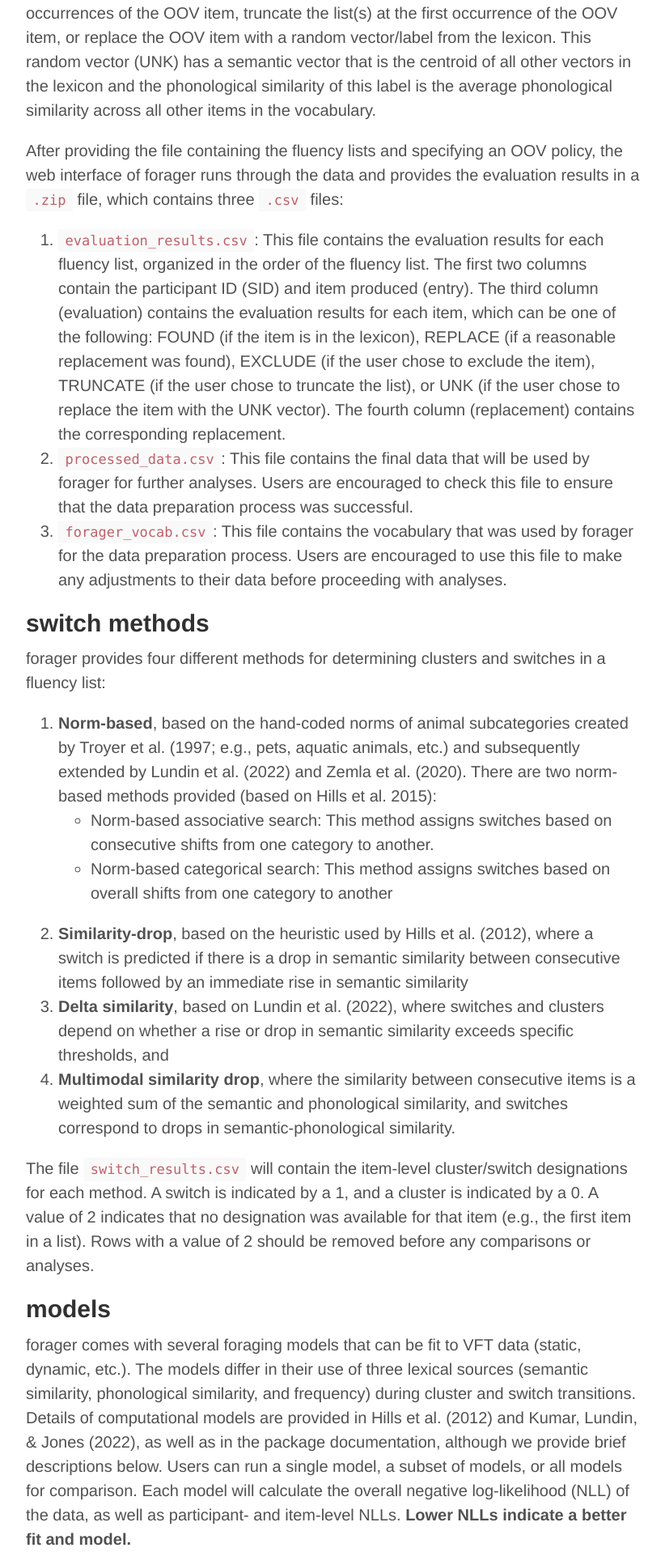
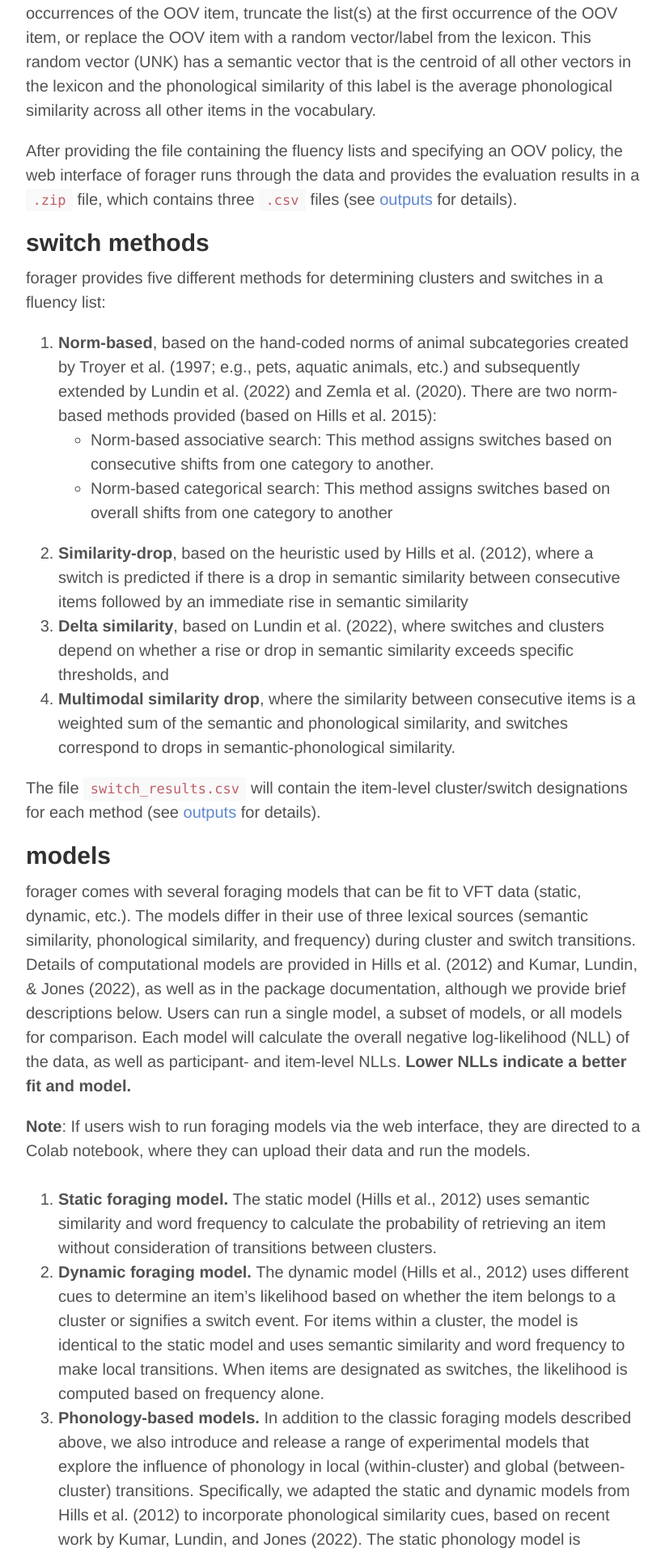
Before and after one commit to thelexiconlab/forager-web, a Flask app: page /docs in a window 1280 px wide. Shown: the part 1782-3699 px from the top of the page at 81% size, without its empty margins (388-1210 px from the left). Run offline with Flask 3, Linux system fonts and the light colour scheme.

Commit message:
update web

```diff
--- a/application.py
+++ b/application.py
@@ -140,8 +140,8 @@ def get_results(file, switch):
 
             results = {"switch_results" : switch_results,
                         "lexical_results" : lexical_results,
-                        "individual_descriptive_stats.csv" : ind_stats,
-                        "aggregate_descriptive_stats.csv" : agg_stats,
+                        "individual_descriptive_stats" : ind_stats,
+                        "aggregate_descriptive_stats" : agg_stats,
                        "evaluation_results": evaluation_compiled_data[0],
                        "processed_data": evaluation_compiled_data[1],
                        "forager_vocab": evaluation_compiled_data[2]}
@@ -149,7 +149,7 @@ def get_results(file, switch):
             sim_results = run_sims(data_lists_global)
             ind_stats = indiv_desc_stats(sim_results)
             results = {"lexical_results" : sim_results,
-                        "individual_descriptive_stats.csv" : ind_stats,
+                        "individual_descriptive_stats" : ind_stats,
                        "evaluation_results": evaluation_compiled_data[0],
                        "processed_data": evaluation_compiled_data[1],
                        "forager_vocab": evaluation_compiled_data[2]}
--- a/templates/docs.html
+++ b/templates/docs.html
@@ -63,28 +63,12 @@ This policy allows correcting for minor variants, plurals, and spelling errors w
   across all other items in the vocabulary. </p>
 
 <p>After providing the file containing the fluency lists and specifying an OOV policy, the web interface of forager runs through
-  the data and provides the evaluation results in a <code>.zip</code> file, which contains three <code>.csv</code> files:
-
-  <ol>
-    <li><code>evaluation_results.csv</code>: This file contains the evaluation results for each fluency list, organized in the order
-      of the fluency list. The first two columns contain the participant ID (SID) and item produced (entry). The third column (evaluation)
-      contains the evaluation results for each item, which can be one of the following: FOUND (if the item is in the lexicon),
-      REPLACE (if a reasonable replacement was found), EXCLUDE (if the user chose to exclude the item), TRUNCATE (if the user chose to
-      truncate the list), or UNK (if the user chose to replace the item with the UNK vector). The fourth column (replacement) contains
-      the corresponding replacement. </li>
-      <li><code>processed_data.csv</code>: This file contains the final data that will be used by forager for further analyses.
-        Users are encouraged to check this file to ensure that the data preparation process was successful.
-      </li>
-      <li>
-        <code>forager_vocab.csv</code>: This file contains the vocabulary that was used by forager for the data preparation process. Users
-        are encouraged to use this file to make any adjustments to their data before proceeding with analyses.
-      </li>
-  </ol>
+  the data and provides the evaluation results in a <code>.zip</code> file, which contains three <code>.csv</code> files (see <a href="#out">outputs</a> for details).
 </p>
 
 <h2 id="switch">switch methods</h2>
 
-<p>forager provides four different methods for determining clusters and switches in a fluency list:
+<p>forager provides five different methods for determining clusters and switches in a fluency list:
   <ol>
     <li><b>Norm-based</b>, based on the hand-coded norms of animal subcategories created by Troyer et al. (1997; e.g., pets, aquatic animals, etc.) and subsequently extended by Lundin et al. (2022) and Zemla et al. (2020). There are two norm-based methods provided (based on Hills et al. 2015): </li>
       <ul>
@@ -96,7 +80,7 @@ This policy allows correcting for minor variants, plurals, and spelling errors w
     <li><b>Multimodal similarity drop</b>, where the similarity between consecutive items is a weighted sum of the semantic and phonological similarity, and switches correspond to drops in semantic-phonological similarity.</li>
   </ol>
 
-  The file <code>switch_results.csv</code> will contain the item-level cluster/switch designations for each method. A switch is indicated by a 1, and a cluster is indicated by a 0. A value of 2 indicates that no designation was available for that item (e.g., the first item in a list). Rows with a value of 2 should be removed before any comparisons or analyses.
+  The file <code>switch_results.csv</code> will contain the item-level cluster/switch designations for each method (see <a href="#out">outputs</a> for details).
 
   <h2 id="models">models</h2>
 
@@ -116,57 +100,52 @@ This policy allows correcting for minor variants, plurals, and spelling errors w
   <li><b>Phonology-based models. </b>In addition to the classic foraging models described above, we also introduce and release a range of experimental models that explore the influence of phonology in local (within-cluster) and global (between-cluster) transitions. Specifically, we adapted the static and dynamic models from Hills et al. (2012) to incorporate phonological similarity cues, based on recent work by Kumar, Lundin, and Jones (2022). The static phonology model is identical to the static model above, except that the product of the frequencies and semantic similarities is also multiplied by phonological similarities. Like the frequency and semantic similarity cues, the phonological similarity is also weighted by a saliency parameter. The dynamic phonology model has an additional argument specifying the type of phonological cue used from the following options: “local,” “global,” or “switch.” The “local” dynamic model incorporates phonological similarity as an additional cue for within-cluster transitions. The “global” dynamic model incorporates phonological similarity in both switch and cluster transitions. Finally, the “switch” dynamic model computes the likelihood of an item based on phonological similarity and frequency for switch transitions and based on semantic similarity and frequency for cluster transitions. </li>
    </ol>
 
+   The file <code>model_results.csv</code> will contain the model-based negative log-likelihoods for the selected models (see <a href="#out">outputs</a> for details).
+
    <h2 id="out">outputs</h2>
    <p>
 
-    Different output files are generated when forager is run, based on the use case:
 
-    <ol>
- <li><b>Get Lexical Values</b>: If the user selects this option, the following files will be available for download via a <code>.zip</code> file:
+  <p>Different output files are generated when forager is run, based on the use case:</p>
 
   <ul>
-    <li> <code>lexical_results.csv</code>: This file contains item-wise lexical metrics (semantic similarity,
-    phonological similarity, and word frequency). The semantic and phonological similarities indicate the similarity between
-    the previous item and current item, whereas the frequency values indicate the frequency of the current item in the English language
-    (obtained via Google N-grams). </li>
-    <li><code>individual_descriptive_stats.csv</code>: This file contains some aggregate metrics at the participant level
-      such as total number of items produced, as well as mean semantic similarity, phonological similarity, and word frequency.
-    </li>
-    <li>The three files from the evaluation phase (see <a href="#oov">handling OOV words</a> for details). </li>
+    <li>
+      <strong>Evaluate/Check Data</strong>: If the user first evaluates the data they wish to analyze, the following files will be available for download via a <code>.zip</code> file:
+      <ul>
+        <li><code>evaluation_results.csv</code>: This file will contain the results from <em>forager</em>'s evaluation of all the items in the data against its own vocabulary. The <code>evaluation</code> column in the file will describe whether an exact match to the item was found (FOUND), or a reasonable replacement was made (REPLACE), and how the OOV items were handled based on the user-specified policy (EXCLUDE/TRUNCATE/RANDOM). The <code>replacement</code> column in the file will describe the specific replacements made to the items.</li>
+        <li><code>processed_data.csv</code>: This file will contain the final data that will be submitted for further analyses to <em>forager</em>. Users should carefully inspect this file to ensure that it aligns with their expectations, and make changes if needed.</li>
+        <li><code>forager_vocab.csv</code>: This file contains the vocabulary used by <em>forager</em> to conduct the evaluation. We provide this file so that users can make changes to their data if needed before they proceed with other analyses.</li>
       </ul>
     </li>
 
-<li><b>Get Switches</b>: If the user selects this option, the following files will be available for download via a <code>.zip</code> file:
-
+    <li>
+      <strong>Get Lexical Values</strong>: If the user selects this option, the following files will be available for download via a <code>.zip</code> file:
       <ul>
-    <li> <code>switch_results.csv</code>: This file contains the item-level cluster/switch designations for each method.
-      A switch is indicated by a 1, and a cluster is indicated by a 0. A value of 2 indicates that no designation was available for that item (e.g., the first item in a list).
-      Rows with a value of 2 should be removed before any comparisons or analyses. </li>
-      <li> <code>lexical_results.csv</code>: This file will be identical to the one generated in the <b>Get Lexical Values</b> option. </li>
-    <li><code>individual_descriptive_stats.csv</code>: In addition to the metrics available from lexical results
-      (mean lexical values and number of items), this file will also contain the total number of switches and mean cluster size
-    for each switch method </li>
-    <li><code>aggregate_descriptive_stats.csv</code>: This file will contain mean/SD for the number of switches (aggregated across all
-    participants) for each switch method.</li>
-    <li>The three files from the evaluation phase (see <a href="#oov">handling OOV words</a> for details). </li>
+        <li><code>lexical_results.csv</code>: This file contains item-wise lexical metrics (semantic similarity, phonological similarity, and word frequency). The semantic and phonological similarities indicate the similarity between the previous item and current item (the first item will have an arbitrary value of .0001), whereas the frequency values indicate the frequency of the current item in the English language (obtained via Google N-grams).</li>
+        <li><code>individual_descriptive_stats.csv</code>: This file contains some aggregate metrics at the participant level such as total number of items produced, as well as means/SDs of semantic similarity, phonological similarity, and word frequency.</li>
+        <li>The three files from the evaluation phase (see <a href="#oov">handling OOV words</a> for details).</li>
       </ul>
     </li>
 
-<li><b>Get Models</b>: If the user selects this option, they will be redirected to a Colab notebook,
-  where they can upload their data and run the models. In addition to the files generated in the <b>Get Switches</b> option,
-  the following files will be available for download via a <code>.zip</code> file:
+    <li>
+      <strong>Get Switches</strong>: If the user selects this option, the following files will be available for download via a <code>.zip</code> file:
       <ul>
-    <li><code>model_results.csv</code>: This file will contain the model-based negative log-likelihoods for the selected models
-      (see <a href="#models">models</a> for details), as well as the best-fitting parameters for
-      semantic, phonological, and frequency cues for each model, at the subject level. </li>
-      <li><code>aggregate_descriptive_stats.csv</code>: In addition to the metrics available from the <b>Get Switches</b> option,
-        this file will also contain the mean values of the parameters (aggregated across all participants) for each model
-        and switch method. </li>
+        <li><code>switch_results.csv</code>: This file contains the item-level cluster/switch designations for each method. A switch is indicated by a 1, and a cluster is indicated by a 0. A value of 2 either denotes the first item in the list or the last item(s) for switch methods that rely on previous/subsequent items (i.e., no switch/cluster prediction can be made).</li>
+        <li><code>lexical_results.csv</code>: This file will be identical to the one generated in the <strong>Get Lexical Values</strong> option.</li>
+        <li><code>individual_descriptive_stats.csv</code>: In addition to the metrics available from lexical results (mean/SD of lexical values and number of items), this file will also contain the total number of switches and mean cluster size for each switch method.</li>
+        <li><code>aggregate_descriptive_stats.csv</code>: This file will contain mean/SD for the number of switches (aggregated across all participants) for each switch method.</li>
+        <li>The three files from the evaluation phase (see <a href="#oov">handling OOV words</a> for details).</li>
+      </ul>
     </li>
 
+    <li>
+      <strong>Get Models</strong>: If the user selects this option, they will be redirected to a Colab notebook, where they can upload their data and run the models. In addition to the files generated in the <strong>Get Switches</strong> option, the following files will be available for download via a <code>.zip</code> file:
+      <ul>
+        <li><code>model_results.csv</code>: This file will contain the model-based negative log-likelihoods for the selected models (see <a href="#models">models</a> for details), as well as the best-fitting parameter values for semantic, phonological, and frequency cues for each model, at the subject level. A random baseline model is also included for comparison purposes. The random baseline model assigns an equal likelihood to every item in the fluency list.</li>
+        <li><code>aggregate_descriptive_stats.csv</code>: In addition to the metrics available from the <strong>Get Switches</strong> option, this file will also contain the mean/SD values of the parameters (aggregated across all participants) for each model and switch method.</li>
       </ul>
-
-    </ol>
+    </li>
+  </ul>
 
     Possible analyses with forager include finding the best-fitting model for a set of fluency lists, evaluating the performance of a specific model, obtaining metrics of semantic and/or phonological similarity as well as different cluster/switch designations, and comparing the model performance for different groups.
     Users are encouraged to read the paper for demonstrations of these analyses.
--- a/templates/index.html
+++ b/templates/index.html
@@ -69,7 +69,7 @@
                 var confirmed = window.confirm("This option will allow you to implement computational search models on your VFT data. You will be redirected to a Google Colab notebook for the same, where you will upload data and select which models you want to examine. Do you want to go to the Colab notebook?");
                 if (confirmed) {
                     // Open the link in a new tab
-                    window.open('https://thelexiconlab.github.io/', '_blank'); // Replace with your actual external link
+                    window.open('https://colab.research.google.com/drive/1P4ARz2h9Bf4k4XC7T59_jSpvGZQ5cKfe?usp=sharing', '_blank'); // Replace with your actual external link
                 }
             };
 
@@ -85,7 +85,7 @@
 
                 if ($scope.selectedOption === 'get-models') {
                     // Redirect to the desired link for "get-models" option
-                    window.open('https://thelexiconlab.github.io/', '_blank');
+                    window.open('https://colab.research.google.com/drive/1P4ARz2h9Bf4k4XC7T59_jSpvGZQ5cKfe?usp=sharing', '_blank');
                 }
 
                 else{
```
Lines whose indentation alone changed are shown as unchanged.
